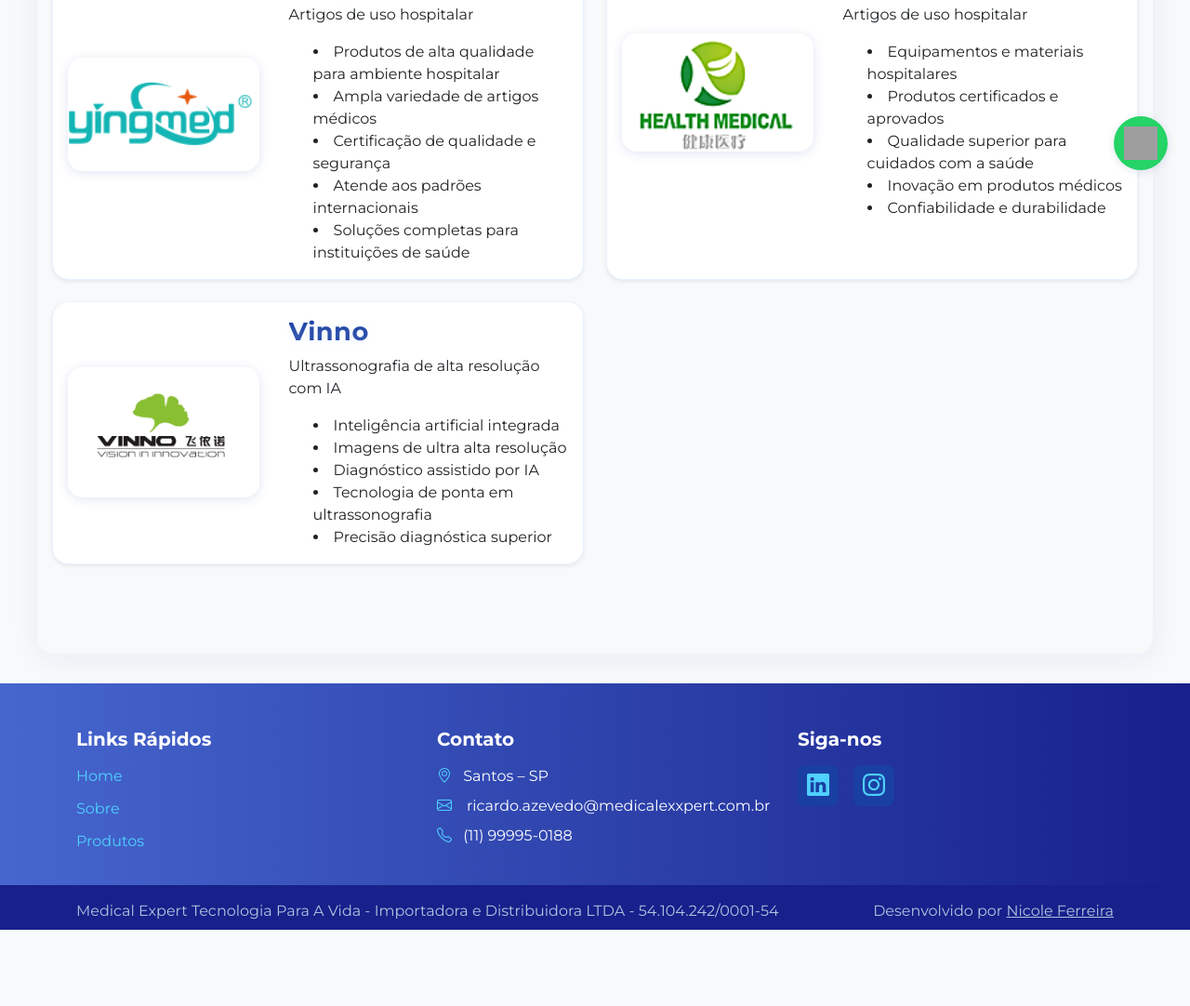
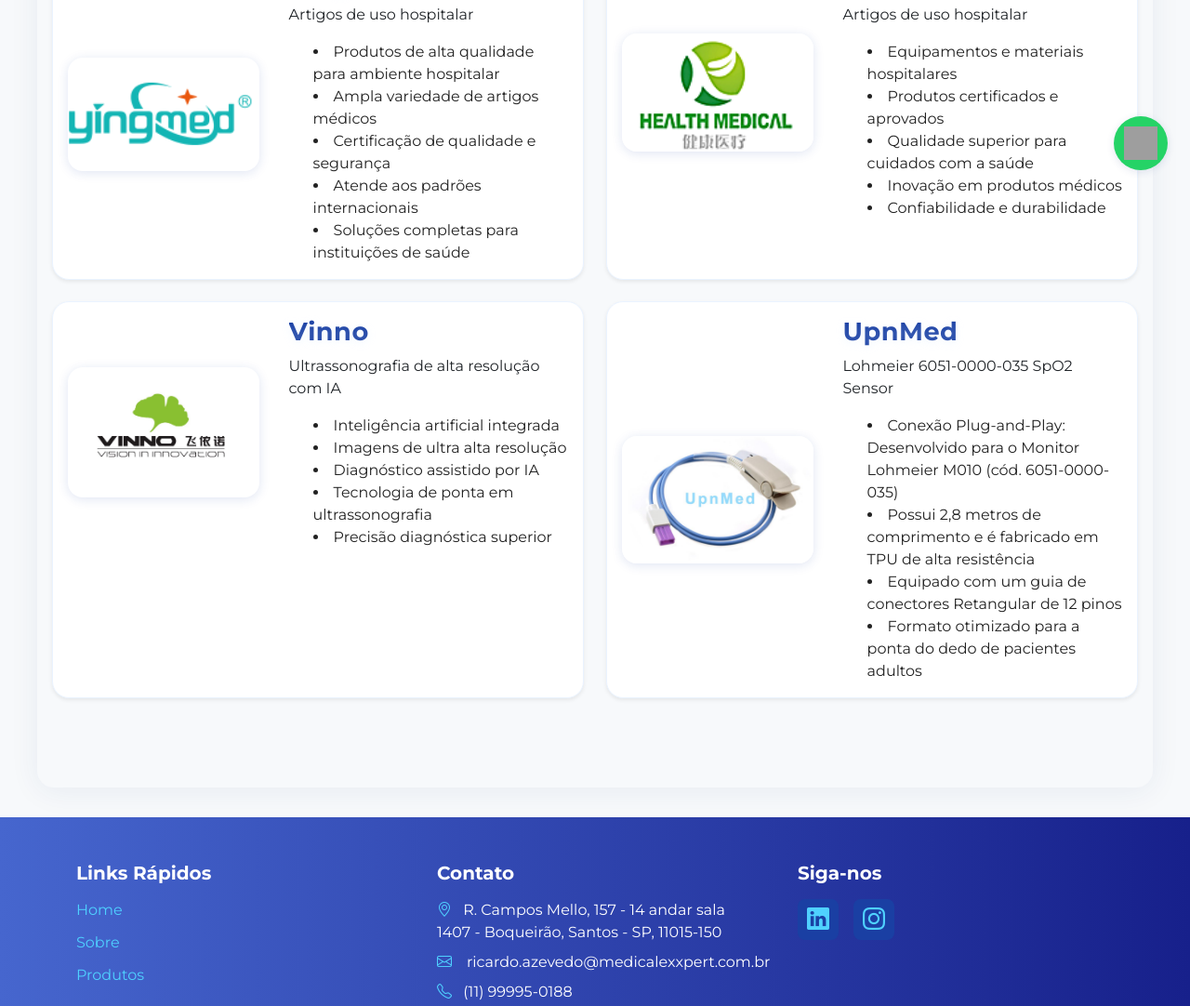
Before and after one commit to nicoleferamaral/medicalExpert, a plain HTML site: page medical2/produtos.html in a window 1280 px wide. Shown: the part 593-1675 px from the top of the page at 93% size. Before the commit the page ends 1593 px from the top, so only its background shows below. Drawn offline with nearby package versions, Linux system fonts and the light colour scheme; grey boxes are pictures that could not be loaded.

Commit message:
Add files via upload

```diff
--- a/medical2/produtos.html
+++ b/medical2/produtos.html
@@ -412,6 +412,26 @@
           </div>
         </div>
       </div>
+      <div class="col slide-up">
+        <div class="card h-100 shadow-sm fade-in-up" style="animation-delay:0.5s;">
+          <div class="row g-0 align-items-center">
+            <div class="col-md-5 text-center p-3">
+              <img src="media/sensor.jpg" class="produto-img card-img-top" alt="UpnMed Lohmeier 6051-0000-035 SpO2 Sensor">
+            </div>
+            <div class="col-md-7 p-3">
+              <h5 class="card-title">UpnMed</h5>
+              <p class="card-text">Lohmeier 6051-0000-035 SpO2 Sensor</p>
+              <ul class="produto-specs">
+                <li>Conexão Plug-and-Play: Desenvolvido para o Monitor Lohmeier M010 (cód. 6051-0000-035)</li>
+                <li>Possui 2,8 metros de comprimento e é fabricado em TPU de alta resistência</li>
+                <li>Equipado com um guia de conectores Retangular de 12 pinos </li>
+                <li>Formato otimizado para a ponta do dedo de pacientes adultos</li>
+
+              </ul>
+            </div>
+          </div>
+        </div>
+      </div>
     </div>
 
 </div>
@@ -429,7 +449,7 @@
           </div>
           <div class="col-lg-4 col-md-6 mb-4 mb-lg-0 footer-contact">
               <h5 class="mb-3">Contato</h5>
-              <div class="mb-2"><i class="bi bi-geo-alt"></i> Santos – SP</div>
+              <div class="mb-2"><i class="bi bi-geo-alt"></i> R. Campos Mello, 157 - 14 andar sala 1407 - Boqueirão, Santos - SP, 11015-150</div>
               <div class="mb-2 d-flex align-items-center"><i class="bi bi-envelope"></i> <span class="ms-2">ricardo.azevedo@medicalexxpert.com.br</span></div>
               <div><i class="bi bi-telephone"></i> (11) 99995-0188</div>
           </div>
```
Also changed, not shown: medical2/index.html (+1 -1 lines), medical2/sobre.html (+1 -1 lines), medical2/media/sensor.jpg (added).
